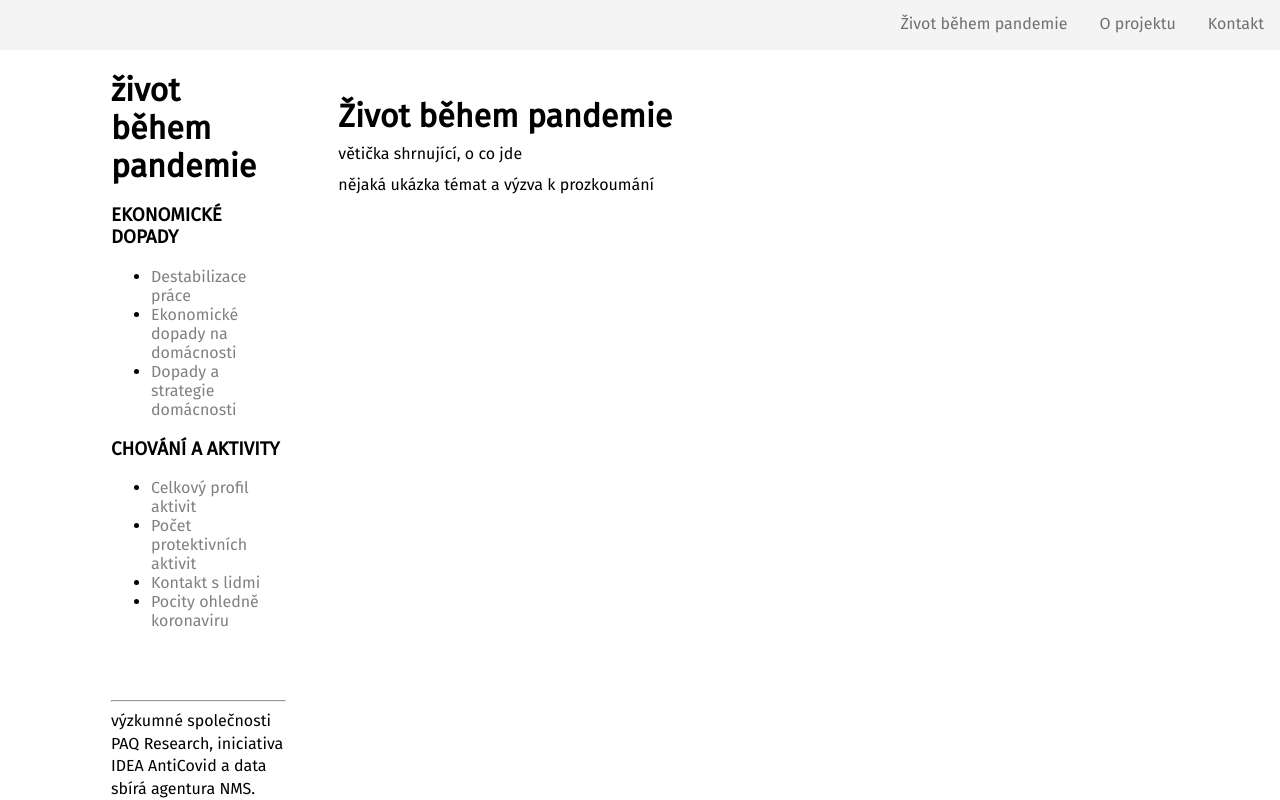
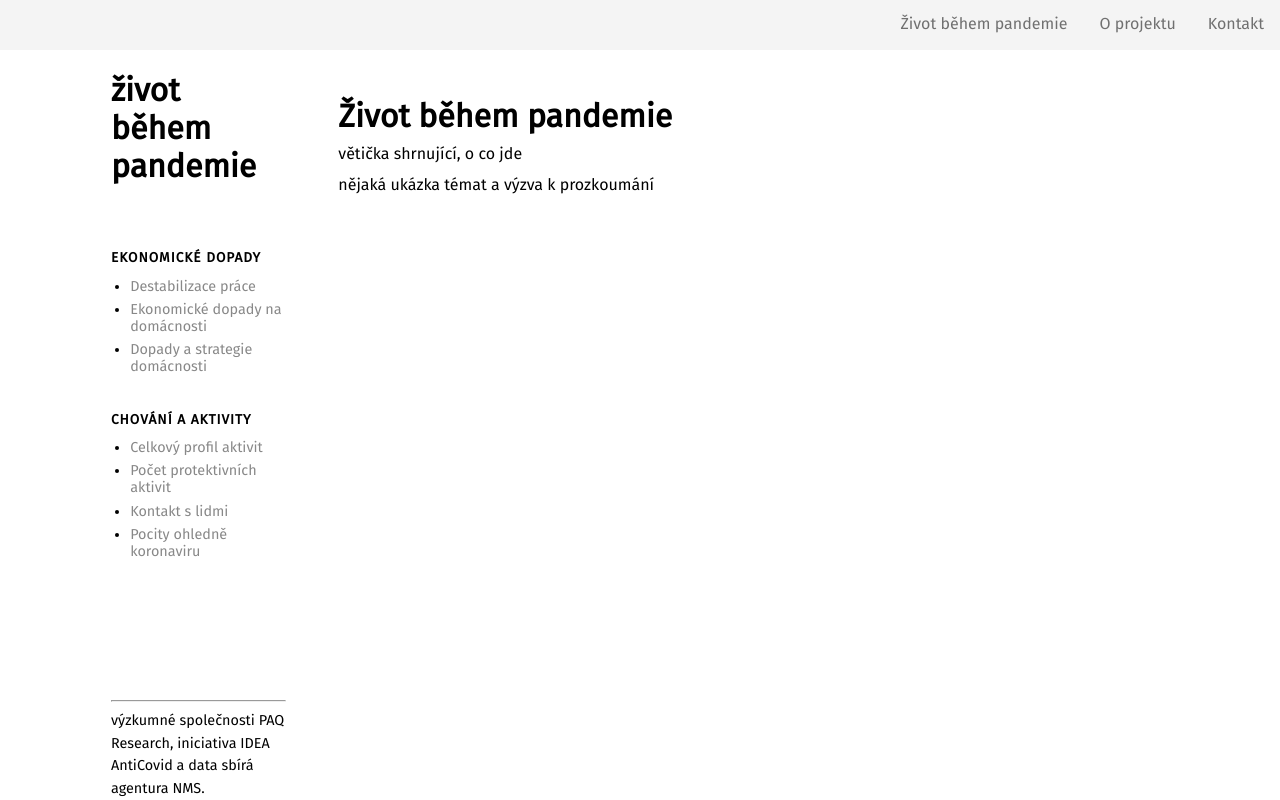
Before and after one commit to mveith/paq-research, a Next.js app: page / in a window 1280 px wide. Built offline with nearby package versions, Linux system fonts and the light colour scheme.

Commit message:
Menu styling

```diff
--- a/components/layout.js
+++ b/components/layout.js
@@ -3,8 +3,8 @@ import Link from 'next/link';
 import { useRouter } from 'next/router';
 import { useState } from 'react';
 
-const menuItemStyle = { color: "gray" };
-const activeMenuItemStyle = { color: "black" };
+const menuItemStyle = { color: "#888" };
+const activeMenuItemStyle = { color: "black", fontWeight: "bold" };
 const navbarItemStyle = {
     color: "#707070"
 };
@@ -24,16 +24,18 @@ export default function Layout(props) {
 
     const menu = (
         <>
-            <div>
+            <div style={{ marginTop: "4rem"}}>
                 <h3>EKONOMICKÉ DOPADY</h3>
                 <ul>
+                {/* <ul style={{ listStyle: "none" }}> */}
+                    {/* <li><span className="li-custom" ><i class="fa fa-circle" /></span><ActiveLink href="/destabilizace-prace" style={menuItemStyle} activeStyle={activeMenuItemStyle}>Destabilizace práce</ActiveLink></li> */}
                     <li><ActiveLink href="/destabilizace-prace" style={menuItemStyle} activeStyle={activeMenuItemStyle}>Destabilizace práce</ActiveLink></li>
                     <li><ActiveLink href="/dopad" style={menuItemStyle} activeStyle={activeMenuItemStyle}>Ekonomické dopady na domácnosti</ActiveLink></li>
                     <li><ActiveLink href="/" style={menuItemStyle} activeStyle={activeMenuItemStyle}>Dopady a strategie domácnosti</ActiveLink></li>
                 </ul>
             </div>
 
-            <div>
+            <div style={{ marginTop: "2rem"}}>
                 <h3>CHOVÁNÍ A AKTIVITY</h3>
                 <ul>
                     <li><ActiveLink href="/" style={menuItemStyle} activeStyle={activeMenuItemStyle}>Celkový profil aktivit</ActiveLink></li>
@@ -85,7 +87,7 @@ export default function Layout(props) {
                         </nav>
                         <div>
                             <hr />
-                            <p>výzkumné společnosti PAQ Research, iniciativa IDEA AntiCovid a data sbírá agentura NMS.</p>
+                            <p className="menu-footer">výzkumné společnosti PAQ Research, iniciativa IDEA AntiCovid a data sbírá agentura NMS.</p>
                         </div>
                     </div>
                 </div>
@@ -94,7 +96,7 @@ export default function Layout(props) {
                 </div>
                 <div className="main-footer">
                     <hr />
-                    <p>výzkumné společnosti PAQ Research, iniciativa IDEA AntiCovid a data sbírá agentura NMS.</p>
+                    <p className="menu-footer">výzkumné společnosti PAQ Research, iniciativa IDEA AntiCovid a data sbírá agentura NMS.</p>
                 </div>
             </div>
         </>
--- a/styles/globals.css
+++ b/styles/globals.css
@@ -18,11 +18,41 @@ h2 {
 
 }
 
+h3 {
+  font-size: .85rem;
+  letter-spacing: 1px;
+  margin-bottom: 0.5rem;
+}
+
 p {
   font-size: 1rem;
   margin-top: .5rem;
   margin-bottom: 0rem;
   line-height: 1.4rem;
+}
+
+ul {
+  padding-inline-start: 1.2rem;
+  margin-top: 0rem;
+}
+
+li {
+  padding: .2rem 0rem;
+  font-size: .9rem;
+}
+
+/* ul li:before { */
+.li-custom {
+/* content: "•"; */
+  /* font-family: Font awesome; */
+  /* font-size: 200%; */
+  /* line-height: 5%;  */
+  /* padding-left: 5px; */
+  /* margin-top: -1; */
+  margin-right: .5rem;
+  margin-left: -1rem;
+  display: inline-block;
+
 }
 
 * {
@@ -115,6 +145,14 @@ p {
   text-justify: inter-word;
 }
 
+.menu-footer {
+  font-size: .9rem;
+}
+
+.menu-item-style {
+  color: red;
+}
+
 @media only screen and (min-width: 720px) {
     .main-wrapper {
         display: flex;
```
